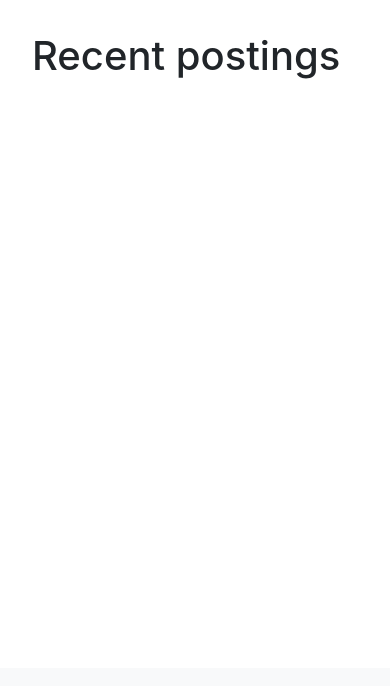
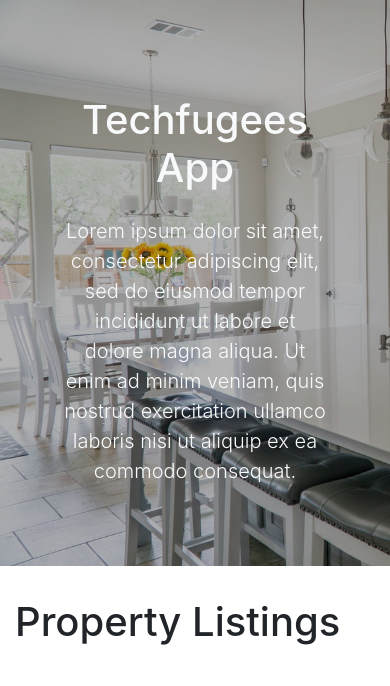
Before and after one commit to csc301-winter-2021/team-project-13-techfugees-toronto, a Flask app: page / in a window 390 px wide. Shown: the part 176-862 px from the top of the page. Before the commit the page ends 255 px from the top, so only its background shows below. Run offline with Flask 2, Linux system fonts and the light colour scheme; data that the repository does not hold is empty; some libraries are stand-ins or nearby versions.

Commit message:
Add more front-end styling

```diff
--- a/techfugees-app/techfugees/static/style.css
+++ b/techfugees-app/techfugees/static/style.css
@@ -5,6 +5,10 @@
 
 p{
     overflow-wrap: break-word;
+}
+
+.text-small{
+    font-size:11pt;
 }
 
 .listing-preview{
@@ -41,5 +45,16 @@ table.listing-table td{
 }
 
 .carousel-item{
-    max-height:350px;
+    max-height:400px;
 }
+
+#hero-profile {
+    background-color:#eee;
+}
+
+#hero-index {
+    background-image: url(images/hero_index.jpg);
+    background-repeat: no-repeat;
+    background-size: cover;
+    min-height:350px;
+}
--- a/techfugees-app/techfugees/templates/account.html
+++ b/techfugees-app/techfugees/templates/account.html
@@ -1,5 +1,5 @@
 {% extends 'base.html' %}
-
+{% block herobg %}{% endblock %}
 {% block content %}
 <div>
     <div class="media">
--- a/techfugees-app/techfugees/templates/account/account.html
+++ b/techfugees-app/techfugees/templates/account/account.html
@@ -1,5 +1,5 @@
 {% extends 'base.html' %}
-
+{% block herobg %}{% endblock %}
 {% block content %}
     <div>
         <div class="media">
--- a/techfugees-app/techfugees/templates/base.html
+++ b/techfugees-app/techfugees/templates/base.html
@@ -1,21 +1,25 @@
 <!doctype html>
 <html lang="en">
+
 <head>
     <!-- Required meta tags -->
     <meta charset="utf-8">
     <meta name="viewport" content="width=device-width, initial-scale=1, shrink-to-fit=no">
-
-    <!-- Bootstrap CSS -->
-    <link rel="stylesheet" href="https://stackpath.bootstrapcdn.com/bootstrap/4.3.1/css/bootstrap.min.css" integrity="sha384-ggOyR0iXCbMQv3Xipma34MD+dH/1fQ784/j6cY/iJTQUOhcWr7x9JvoRxT2MZw1T" crossorigin="anonymous">
-
     <link rel="stylesheet" type="text/css" href="{{ url_for('static', filename='style.css') }}">
+    <!-- FontAwesome -->
+    <link rel="stylesheet" href="https://cdnjs.cloudflare.com/ajax/libs/font-awesome/5.15.2/css/all.min.css" integrity="sha512-HK5fgLBL+xu6dm/Ii3z4xhlSUyZgTT9tuc/hSrtw6uzJOvgRr2a9jyxxT1ely+B+xFAmJKVSTbpM/CuL7qxO8w==" crossorigin="anonymous" />
+    <!-- Bootstrap -->
+    <link rel="stylesheet" href="https://stackpath.bootstrapcdn.com/bootstrap/4.3.1/css/bootstrap.min.css"
+        integrity="sha384-ggOyR0iXCbMQv3Xipma34MD+dH/1fQ784/j6cY/iJTQUOhcWr7x9JvoRxT2MZw1T" crossorigin="anonymous">
 
     <title>{% block title %} {% endblock %}</title>
 </head>
+
 <body>
     <nav class="navbar navbar-expand-md navbar-light bg-light">
         <a class="navbar-brand" href="{{ url_for('main.index')}}">Techfugees</a>
-        <button class="navbar-toggler" type="button" data-toggle="collapse" data-target="#navbarNav" aria-controls="navbarNav" aria-expanded="false" aria-label="Toggle navigation">
+        <button class="navbar-toggler" type="button" data-toggle="collapse" data-target="#navbarNav"
+            aria-controls="navbarNav" aria-expanded="false" aria-label="Toggle navigation">
             <span class="navbar-toggler-icon"></span>
         </button>
         <div class="collapse navbar-collapse" id="navbarNav">
@@ -28,7 +32,8 @@
         <div class="navbar-nav">
             <a class="nav-item nav-link" href="{{ url_for('posts.search') }}">Search</a>
             {% if current_user.is_authenticated %}
-                <a class="nav-item nav-link" href="{{ url_for('users.profile', username=current_user.username) }}">Profile</a>
+            <a class="nav-item nav-link"
+                href="{{ url_for('users.profile', username=current_user.username) }}">Profile</a>
             {% if current_user.checker == "landlord" %}
             <a class="nav-item nav-link" href="{{ url_for('posts.new_rental_posting') }}">Add Listing</a>
             {% endif %}
@@ -46,7 +51,11 @@
             {% endif %}
         </div>
     </nav>
-
+    {% if self.herobg() %}
+    <div class="container-fluid" id="hero-{{ self.herobg() }}">
+        {% block hero %} {% endblock %}
+    </div>
+    {% endif %}
     <div class="container">
         {% with messages = get_flashed_messages(with_categories=true) %}
         {% if messages %}
@@ -57,13 +66,21 @@
         {% endfor %}
         {% endif %}
         {% endwith %}
+
         {% block content %} {% endblock %}
     </div>
 
     <!-- Optional JavaScript -->
     <!-- jQuery first, then Popper.js, then Bootstrap JS -->
-    <script src="https://code.jquery.com/jquery-3.3.1.slim.min.js" integrity="sha384-q8i/X+965DzO0rT7abK41JStQIAqVgRVzpbzo5smXKp4YfRvH+8abtTE1Pi6jizo" crossorigin="anonymous"></script>
-    <script src="https://cdnjs.cloudflare.com/ajax/libs/popper.js/1.14.7/umd/popper.min.js" integrity="sha384-UO2eT0CpHqdSJQ6hJty5KVphtPhzWj9WO1clHTMGa3JDZwrnQq4sF86dIHNDz0W1" crossorigin="anonymous"></script>
-    <script src="https://stackpath.bootstrapcdn.com/bootstrap/4.3.1/js/bootstrap.min.js" integrity="sha384-JjSmVgyd0p3pXB1rRibZUAYoIIy6OrQ6VrjIEaFf/nJGzIxFDsf4x0xIM+B07jRM" crossorigin="anonymous"></script>
+    <script src="https://code.jquery.com/jquery-3.3.1.slim.min.js"
+        integrity="sha384-q8i/X+965DzO0rT7abK41JStQIAqVgRVzpbzo5smXKp4YfRvH+8abtTE1Pi6jizo"
+        crossorigin="anonymous"></script>
+    <script src="https://cdnjs.cloudflare.com/ajax/libs/popper.js/1.14.7/umd/popper.min.js"
+        integrity="sha384-UO2eT0CpHqdSJQ6hJty5KVphtPhzWj9WO1clHTMGa3JDZwrnQq4sF86dIHNDz0W1"
+        crossorigin="anonymous"></script>
+    <script src="https://stackpath.bootstrapcdn.com/bootstrap/4.3.1/js/bootstrap.min.js"
+        integrity="sha384-JjSmVgyd0p3pXB1rRibZUAYoIIy6OrQ6VrjIEaFf/nJGzIxFDsf4x0xIM+B07jRM"
+        crossorigin="anonymous"></script>
 </body>
+
 </html>
--- a/techfugees-app/techfugees/templates/components/listing_preview.html
+++ b/techfugees-app/techfugees/templates/components/listing_preview.html
@@ -1,4 +1,7 @@
 <div class="col-sm-6 col-md-4 my-3 listing-preview">
+    {% for photo in files_list %}
+    <img src="{{ url_for('static', filename='HousePhoto/' + post['title'] + '/' + photo) }}" class="img-fluid img-responsive">
+    {% endfor %}
     <div class="listing-preview-content">
         <h4>
             <a href="{{ url_for('posts.listing', post_id = post.id) }}">
@@ -25,7 +28,7 @@
             {% else %}
             No description for this listing available.
             {% endif %}
-        <br/>
+            <br />
         </p>
         <div class="row justify-content-start listing-footer">
             <div class="col align-self-end">
--- a/techfugees-app/techfugees/templates/create_post.html
+++ b/techfugees-app/techfugees/templates/create_post.html
@@ -1,5 +1,5 @@
 {% extends 'base.html' %}
-
+{% block herobg %}{% endblock %}
 {% block content %}
 <div>
     <form method="POST" action="" enctype="multipart/form-data">
@@ -103,7 +103,8 @@
                 <span style="margin-right: 25px;">{{ form.pet.label }} {{ form.pet() }} </span>
                 <span style="margin-right: 25px;">{{ form.smoking.label }} {{ form.smoking() }} </span>
                 <span style="margin-right: 25px;">{{ form.balcony.label }} {{ form.balcony() }} </span>
-                <span style="margin-right: 25px;">{{ form.air_conditioning.label }} {{ form.air_conditioning() }} </span>
+                <span style="margin-right: 25px;">{{ form.air_conditioning.label }} {{ form.air_conditioning() }}
+                </span>
                 <span style="margin-right: 25px;">{{ form.stove_oven.label }} {{ form.stove_oven() }} </span>
                 <span style="margin-right: 25px;">{{ form.washer.label }} {{ form.washer() }} </span>
                 <span style="margin-right: 25px;">{{ form.dryer.label }} {{ form.dryer() }} </span>
--- a/techfugees-app/techfugees/templates/create_review.html
+++ b/techfugees-app/techfugees/templates/create_review.html
@@ -1,5 +1,5 @@
 {% extends 'base.html' %}
-
+{% block herobg %}{% endblock %}
 {% block content %}
 <div>
     <form method="POST" action="" enctype="multipart/form-data">
--- a/techfugees-app/techfugees/templates/index.html
+++ b/techfugees-app/techfugees/templates/index.html
@@ -1,7 +1,20 @@
 {% extends 'base.html' %}
+{% block herobg %}index{% endblock %}
+{% block hero %}
+<div class="container">
+    <div class="row text-center text-light p-5 ">
+        <h1 class="mx-auto py-3">Techfugees App</h1>
+        <p class="m-auto lead">
+            Lorem ipsum dolor sit amet, consectetur adipiscing elit, sed do eiusmod tempor incididunt ut labore et
+            dolore magna aliqua. Ut enim ad minim veniam, quis nostrud exercitation ullamco laboris nisi ut
+            aliquip ex ea commodo consequat.
+        </p>
+    </div>
+</div>
+{% endblock %}
+{% block content %}
 
-{% block content %}
-    <h1>{% block title %} Recent postings {% endblock %}</h1>
+<h1>{% block title %}Property Listings{% endblock %}</h1>
 <div class="row">
     {% for post in posts %}
     {% include 'components/listing_preview.html' %}
@@ -14,4 +27,5 @@
 {% if next_url %}
 <a href="{{ next_url }}">Older posts</a>
 {% endif %}
+
 {% endblock %}
--- a/techfugees-app/techfugees/templates/login.html
+++ b/techfugees-app/techfugees/templates/login.html
@@ -1,8 +1,8 @@
 {% extends 'base.html' %}
-
+{% block herobg %}{% endblock %}
 {% block content %}
+<div>
     <h1>{% block title %} {{ title }} {% endblock %}</h1>
-    <div>
     <form method="POST" action="">
         {{ form.hidden_tag() }}
         <fieldset class=form-group>
@@ -51,7 +51,7 @@
 
         <div class="border-top pt-3">
             <small>
-                    <a href="{{ url_for('users.refugee_register') }}">Sign up as a Refugee</a><br/>
+                <a href="{{ url_for('users.refugee_register') }}">Sign up as a Refugee</a><br />
                 <a href="{{ url_for('users.landlord_register') }}">Sign up as a Landlord</a>
             </small>
         </div>
--- a/techfugees-app/techfugees/templates/profile/refugee-profile.html
+++ b/techfugees-app/techfugees/templates/profile/refugee-profile.html
@@ -1,7 +1,6 @@
 {% extends 'profile/profile.html' %}
 
 {% block user_type %}
-    <h5>Refugee</h5>
     {% if user.sponsor_name != "none" %}
         <p>Sponsored by {{ user.sponsor_name }}</p>
     {% endif %}
--- a/techfugees-app/techfugees/templates/register.html
+++ b/techfugees-app/techfugees/templates/register.html
@@ -1,8 +1,8 @@
 {% extends 'base.html' %}
-
+{% block herobg %}{% endblock %}
 {% block content %}
+<div>
     <h1>{% block title %} {{ title }} {% endblock %}</h1>
-    <div>
     <form method="POST" action="">
         {{ form.hidden_tag() }}
         <fieldset class=form-group>
--- a/techfugees-app/techfugees/templates/register/register.html
+++ b/techfugees-app/techfugees/templates/register/register.html
@@ -1,8 +1,8 @@
 {% extends 'base.html' %}
-
+{% block herobg %}{% endblock %}
 {% block content %}
+<div>
     <h1>{% block title %} {{ title }} {% endblock %}</h1>
-    <div>
     <form method="POST" action="">
         {{ form.hidden_tag() }}
         <fieldset class=form-group>
--- a/techfugees-app/techfugees/templates/search.html
+++ b/techfugees-app/techfugees/templates/search.html
@@ -1,5 +1,5 @@
 {% extends 'base.html' %}
-
+{% block herobg %}{% endblock %}
 {% block content %}
 <div>
     <form method="POST" action="" enctype="multipart/form-data">
--- a/techfugees-app/techfugees/templates/wishList.html
+++ b/techfugees-app/techfugees/templates/wishList.html
@@ -1,6 +1,7 @@
 {% extends 'base.html' %}
-
+{% block herobg %}{% endblock %}
 {% block content %}
+<div>
     <h1>{% block title %} Wish List {% endblock %}</h1>
     {% for post in wish_list %}
 
@@ -18,4 +19,5 @@
 
     <hr>
     {% endfor %}
+</div>
 {% endblock %}
```
Also changed, not shown: techfugees-app/techfugees/templates/listing.html (+14 -10 lines), techfugees-app/techfugees/templates/profile/landlord-profile.html (+14 -19 lines), techfugees-app/techfugees/templates/profile/profile.html (+31 -17 lines), techfugees-app/techfugees/static/images/hero_index.jpg (added). Lines whose indentation alone changed are shown as unchanged.
